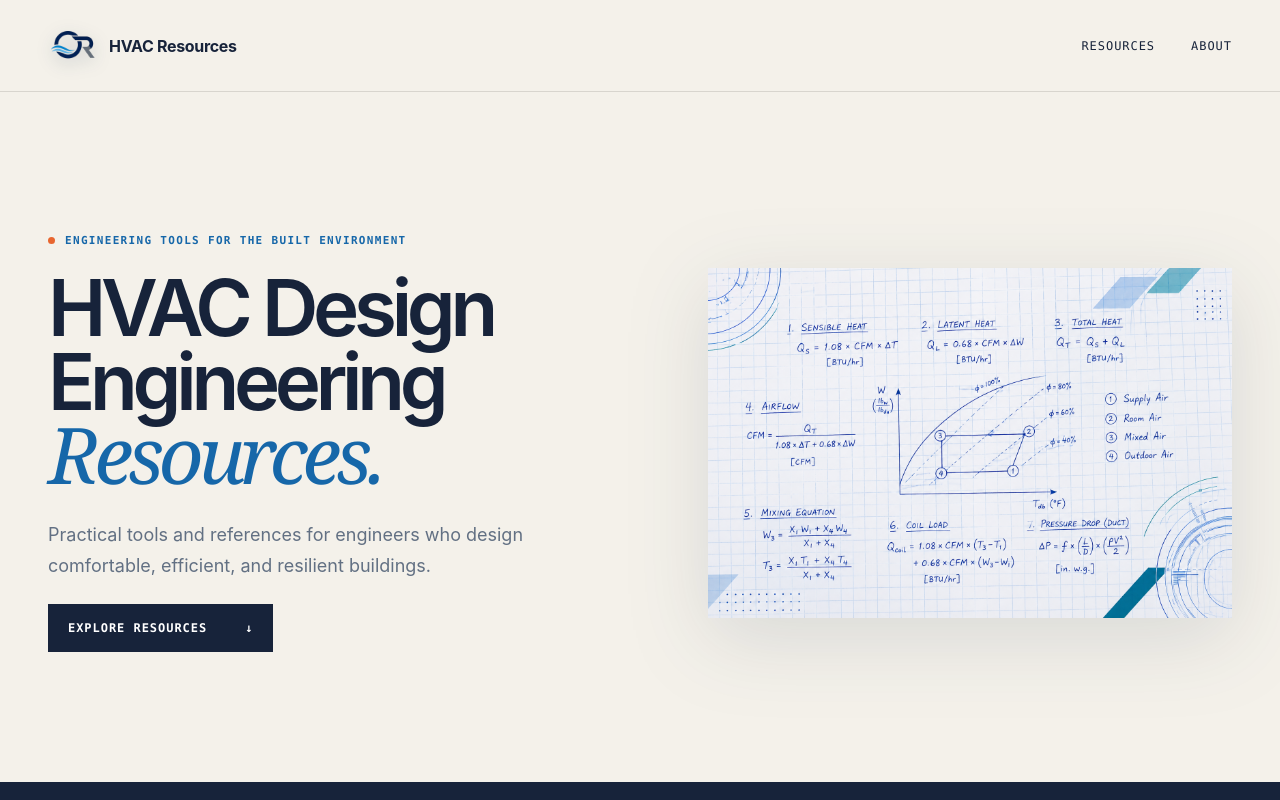
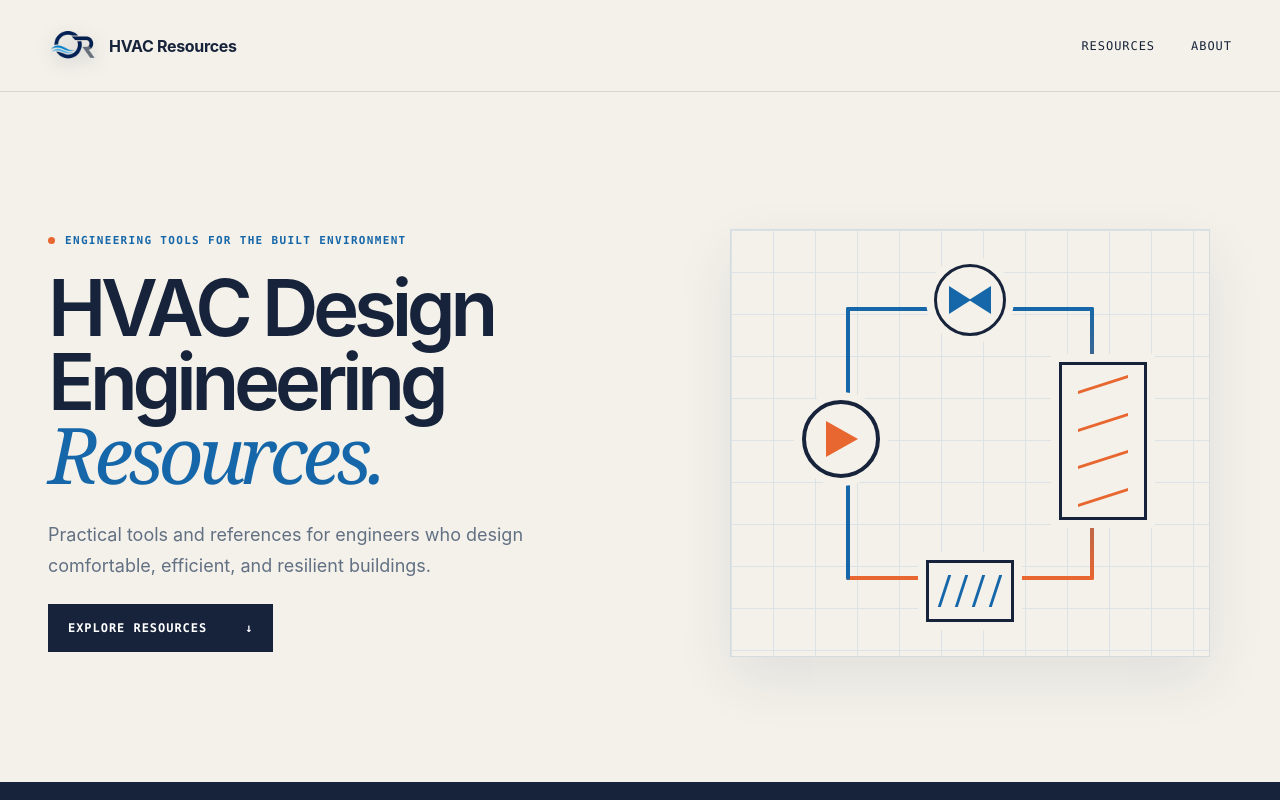
Before and after one commit to omarrojas-web/hvac-design-engineering-resources, a Next.js app: page / in a window 1280 px wide. Shown: the top 800 px of the page. Built offline with nearby package versions, Linux system fonts and the light colour scheme.

Commit message:
Add minimal refrigeration cycle hero

```diff
--- a/app/globals.css
+++ b/app/globals.css
@@ -22,7 +22,12 @@ h1 em,h2 em { color:var(--blue); font-family:Georgia, serif; font-weight:400; }
 .primaryButton { margin-top:22px; display:inline-flex; align-items:center; gap:38px; padding:17px 20px; background:var(--ink); color:white; font:600 12px var(--font-geist-mono); text-transform:uppercase; letter-spacing:.08em; transition:.2s; }
 .primaryButton:hover { background:var(--blue); transform:translateY(-2px); }
 .heroGraphic { position:relative; height:470px; display:grid; place-items:center; }
-.heroArtwork { display:block; width:100%; height:100%; object-fit:contain; filter:drop-shadow(0 20px 40px #17304d20); }
+.refrigerationGraphic { position:relative; width:min(100%,480px); aspect-ratio:1.12; background-image:linear-gradient(#dce3e6 1px,transparent 1px),linear-gradient(90deg,#dce3e6 1px,transparent 1px);background-size:42px 42px;border:1px solid #d4dce0;box-shadow:0 22px 55px #17304d16 }
+.cyclePipe { position:absolute; z-index:1; background:var(--blue); border-radius:3px }.pipeTop,.pipeBottom{left:24%;width:52%;height:4px}.pipeTop{top:18%}.pipeBottom{bottom:18%;background:var(--orange)}.pipeLeft,.pipeRight{top:18%;height:64%;width:4px}.pipeLeft{left:24%}.pipeRight{right:24%;background:linear-gradient(var(--blue),var(--orange))}
+.cycleArrow { position:absolute; z-index:2; width:0;height:0;border-style:solid }.arrowTop{top:calc(18% - 6px);left:50%;border-width:8px 0 8px 13px;border-color:transparent transparent transparent var(--blue)}.arrowRight{right:calc(24% - 6px);top:49%;border-width:13px 8px 0;border-color:var(--orange) transparent transparent}.arrowBottom{bottom:calc(18% - 6px);left:48%;border-width:8px 13px 8px 0;border-color:transparent var(--orange) transparent transparent}.arrowLeft{left:calc(24% - 6px);top:49%;border-width:0 8px 13px;border-color:transparent transparent var(--blue)}
+.cycleComponent { position:absolute; z-index:3; display:block; background:#f4f1ea; color:var(--ink) }.compressorSymbol{left:15%;top:40%;width:78px;height:78px;border:4px solid var(--ink);border-radius:50%;box-shadow:0 0 0 8px #f4f1ea}.compressorSymbol i{position:absolute;left:20px;top:17px;width:0;height:0;border-top:18px solid transparent;border-bottom:18px solid transparent;border-left:32px solid var(--orange)}
+.condenserSymbol,.evaporatorSymbol{right:13%;top:31%;width:88px;height:158px;border:3px solid var(--ink);padding:18px 16px;display:flex;flex-direction:column;justify-content:space-between;box-shadow:0 0 0 8px #f4f1ea}.condenserSymbol i,.evaporatorSymbol i{display:block;height:3px;background:var(--orange);transform:skewY(-18deg)}.evaporatorSymbol{right:auto;left:calc(50% - 44px);top:auto;bottom:8%;width:88px;height:62px;flex-direction:row;align-items:center;padding:12px 14px}.evaporatorSymbol i{width:3px;height:32px;background:var(--blue);transform:skewX(-18deg)}
+.valveSymbol{left:calc(50% - 36px);top:8%;width:72px;height:72px;border-radius:50%;border:3px solid var(--ink);box-shadow:0 0 0 8px #f4f1ea}.valveSymbol i,.valveSymbol b{position:absolute;top:19px;width:0;height:0;border-top:14px solid transparent;border-bottom:14px solid transparent}.valveSymbol i{left:12px;border-left:22px solid var(--blue)}.valveSymbol b{right:12px;border-right:22px solid var(--blue)}
 .chartGrid { position:absolute; inset:28px 35px 50px 0; border-left:1px solid #9ea8b2; border-bottom:1px solid #9ea8b2; background-image:linear-gradient(#d9e0e4 1px,transparent 1px),linear-gradient(90deg,#d9e0e4 1px,transparent 1px); background-size:48px 48px; overflow:hidden; }
 .curve { position:absolute; width:110%; height:88%; left:-10%; bottom:-56%; border:2px solid var(--blue2); border-left-color:transparent; border-bottom-color:transparent; border-radius:50%; transform:rotate(-19deg); }
 .c2 { bottom:-43%; transform:rotate(-21deg); opacity:.8 }.c3{bottom:-28%;transform:rotate(-23deg);opacity:.6}.c4{bottom:-12%;transform:rotate(-25deg);opacity:.4}
--- a/app/page.tsx
+++ b/app/page.tsx
@@ -33,11 +33,20 @@ export default function Home() {
         </div>
 
         <div className="heroGraphic">
-          <img
-            className="heroArtwork"
-            src="/hvac-equations.png"
-            alt="HVAC engineering equations and psychrometric process diagram"
-          />
+          <div className="refrigerationGraphic" role="img" aria-label="Minimal refrigeration cycle diagram">
+            <span className="cyclePipe pipeTop" />
+            <span className="cyclePipe pipeRight" />
+            <span className="cyclePipe pipeBottom" />
+            <span className="cyclePipe pipeLeft" />
+            <span className="cycleArrow arrowTop" />
+            <span className="cycleArrow arrowRight" />
+            <span className="cycleArrow arrowBottom" />
+            <span className="cycleArrow arrowLeft" />
+            <span className="cycleComponent compressorSymbol"><i /></span>
+            <span className="cycleComponent condenserSymbol"><i /><i /><i /><i /></span>
+            <span className="cycleComponent valveSymbol"><i /><b /></span>
+            <span className="cycleComponent evaporatorSymbol"><i /><i /><i /><i /></span>
+          </div>
         </div>
       </section>
 
```
